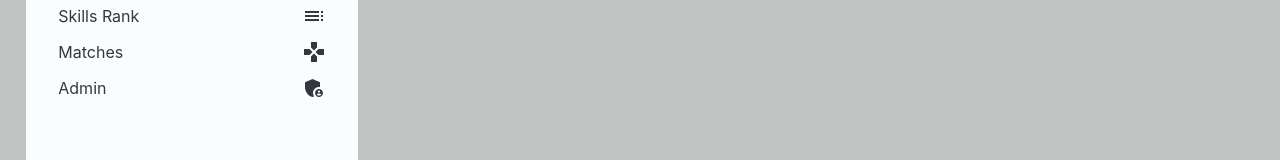
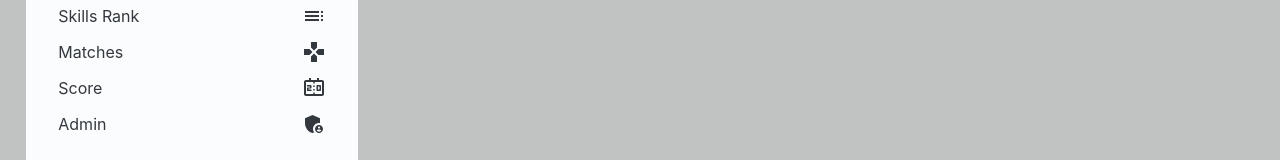
Before and after one commit to CreatechStudio/VGORC-Tournament-Manager, a React (Vite) app in the folder frontend/: page / in a window 1280 px wide. Both pictures are taken after a click on the button 1142 px from the left and 58 px from the top of the page. Shown: the part 225-385 px from the top of the page. Built offline with nearby package versions, Linux system fonts and the light colour scheme; no server answers.

Commit message:
feat(frontend): score page

```diff
--- a/frontend/src/components/MenuDrawer.tsx
+++ b/frontend/src/components/MenuDrawer.tsx
@@ -10,48 +10,11 @@ import {
     ModalClose, Sheet, Typography,
 } from "@mui/joy";
 import {PAD1_5, PAD2} from "../constants.ts";
-import DashboardIcon from '@mui/icons-material/Dashboard';
-import ScheduleIcon from '@mui/icons-material/Schedule';
-import StarBorderIcon from '@mui/icons-material/StarBorder';
 import TocIcon from '@mui/icons-material/Toc';
-import GamepadIcon from '@mui/icons-material/Gamepad';
-import AdminPanelSettingsIcon from '@mui/icons-material/AdminPanelSettings';
+import {routes} from "../route.tsx";
 
 export default function MenuDrawer() {
     const [open, setOpen] = useState(false);
-
-    const routes = [
-        {
-            path: '/',
-            name: "Dashboard",
-            icon: <DashboardIcon/>
-        },
-        {
-            path: '/schedule',
-            name: "Schedule",
-            icon: <ScheduleIcon/>
-        },
-        {
-            path: '/rank',
-            name: "Rank",
-            icon: <StarBorderIcon/>
-        },
-        {
-            path: '/srank',
-            name: "Skills Rank",
-
-        },
-        {
-            path: '/match',
-            name: "Matches",
-            icon: <GamepadIcon/>
-        },
-        {
-            path: '/admin',
-            name: "Admin",
-            icon: <AdminPanelSettingsIcon/>
-        }
-    ];
 
     return (
         <React.Fragment>
--- /dev/null
+++ b/frontend/src/pages/ScorePage.tsx
@@ -0,0 +1,5 @@
+export default function ScorePage() {
+    return (
+        <></>
+    );
+}
--- /dev/null
+++ b/frontend/src/route.tsx
@@ -0,0 +1,57 @@
+import DashboardIcon from '@mui/icons-material/Dashboard';
+import ScheduleIcon from '@mui/icons-material/Schedule';
+import StarBorderIcon from '@mui/icons-material/StarBorder';
+import GamepadIcon from '@mui/icons-material/Gamepad';
+import AdminPanelSettingsIcon from '@mui/icons-material/AdminPanelSettings';
+import ScoreboardOutlinedIcon from '@mui/icons-material/ScoreboardOutlined';
+import DashPage from "./pages/DashPage.tsx";
+import SchedulePage from "./pages/SchedulePage.tsx";
+import RankPage from "./pages/RankPage.tsx";
+import SkillsRankPage from "./pages/SkillsRankPage.tsx";
+import MatchPage from "./pages/MatchPage.tsx";
+import ScorePage from "./pages/ScorePage.tsx";
+import AdminPage from "./pages/AdminPage.tsx";
+
+export const routes = [
+    {
+        path: '/',
+        name: "Dashboard",
+        icon: <DashboardIcon/>,
+        element: <DashPage/>
+    },
+    {
+        path: '/schedule',
+        name: "Schedule",
+        icon: <ScheduleIcon/>,
+        element: <SchedulePage/>
+    },
+    {
+        path: '/rank',
+        name: "Rank",
+        icon: <StarBorderIcon/>,
+        element: <RankPage/>
+    },
+    {
+        path: '/srank',
+        name: "Skills Rank",
+        element: <SkillsRankPage/>
+    },
+    {
+        path: '/match',
+        name: "Matches",
+        icon: <GamepadIcon/>,
+        element: <MatchPage/>
+    },
+    {
+        path: '/score',
+        name: "Score",
+        icon: <ScoreboardOutlinedIcon/>,
+        element: <ScorePage/>
+    },
+    {
+        path: '/admin',
+        name: "Admin",
+        icon: <AdminPanelSettingsIcon/>,
+        element: <AdminPage/>
+    }
+];
```
Also changed, not shown: frontend/src/App.tsx (+2 -32 lines).
